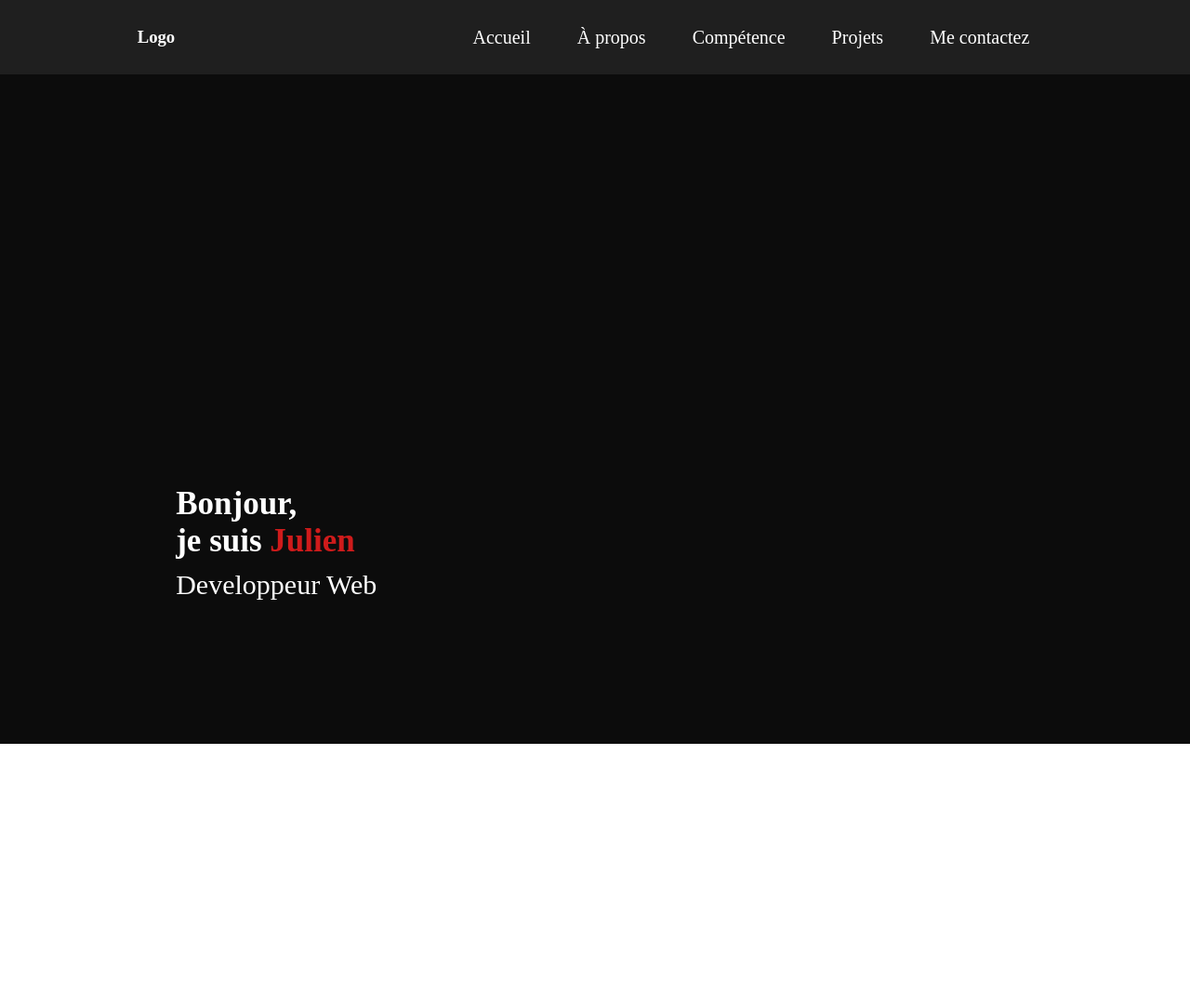
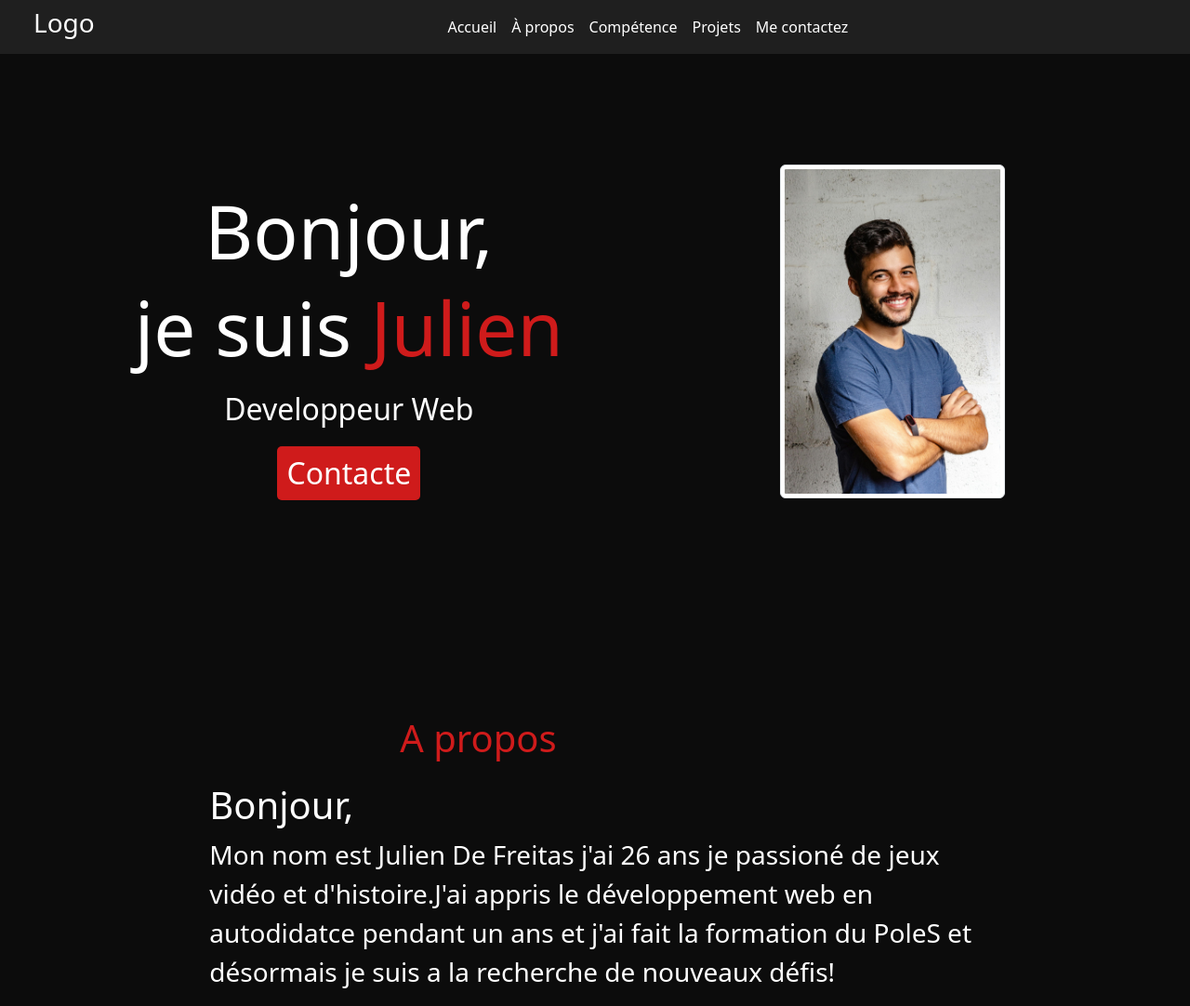
Before and after one commit to DfrtJulien/Portfolio, a plain HTML site: page index.html in a window 1280 px wide. Shown: the whole page at 93% size. Before the commit the page ends 800 px from the top, so only its background shows below. Drawn offline with nearby package versions, Linux system fonts and the light colour scheme.

Commit message:
avancement du portfolio

```diff
--- a/css/style.css
+++ b/css/style.css
@@ -1,4 +1,4 @@
-:root {
+ :root {
     --primary-bg-color: #0C0C0C;
     --secondary-bg-color: #1F1F1F;
     --primary-font-color: #FFFFFF;
@@ -16,9 +16,10 @@ body {
 
 li {
     list-style-type: none;
+    color: var(--primary-font-color);
 }
 
-a {
+.btn-link{
     text-decoration: none;
     color: inherit;
 }
@@ -29,27 +30,70 @@ header {
     width: 100%;
 }
 
-.nav-container {
-    display: flex;
-    justify-content: space-around;
-    align-items: center;
-    padding: 20px;
+.primary-color {
     color: var(--primary-font-color);
-    height: 80px;
 }
 
-.link-container {
-    display: none;
+.primary-bg-clr {
+    background-color: var(--primary-bg-color);
 }
 
-.small {
-    display: block !important;
-    font-size: 20px;
+.secondary-color {
+    color: var(--secondary-font-color);
 }
 
+.nav-link {
+    transition: all 0.3s ease-in-out;
+}
+
+.nav-link:hover {
+    font-size: 110%;
+    border-bottom: 3px solid var(--secondary-font-color);
+}
+
+
+.secondary-bg-clr {
+    background-color: var(--secondary-bg-color);
+}
+
+.presentation-section, .about-section {
+    background-color: var(--primary-bg-color);
+    padding-top: 50px;
+}
+
+.red-font {
+    color: var(--secondary-font-color);
+}
+
+.red-bg-btn {
+    background-color: var(--secondary-font-color);
+    border: none;
+    padding: 5px 10px;
+    border-radius: 5px;
+}
+
+.red-bg-btn a {
+    text-decoration: none;
+    color: var(--primary-font-color);
+}
+.my-img {
+    width: 50%;
+}
+
+.about-tittle {
+    font-size: 40px;
+    color: var(--secondary-font-color);
+    width: 80%;
+    margin: 0 auto;
+    display: inline-block;
+}
+/* .my-img {
+    width: 50%;
+    height: 50%;
+} */
  /************************************************* ABOUT ME CONTAINER ***********************************/
 
- .container {
+ /* .container {
     background-color: var(--primary-bg-color);
     height: 100vh;
     padding-top: 40%;
@@ -76,24 +120,26 @@ header {
 .card-about-container p {
     font-size: 30px;
     padding-left: 10px;
-}
+}*/
 @media screen and (min-width: 768px){
 
-    .link-container {
-    display: flex;
-    align-items: center;
+    .card-presentation-container {
+        text-align: center;
+        padding-top: 10%;
+    }
+
+    .my-img {
+        margin-top: 20%;
+        width: 60%;
+    }
+
+    .presentation-section {
+        height: 90vh;
+    }
 }
 
-    .small {
-        display: none !important;
-}
-    .nav-link {
-        margin: 0 15px;
-        font-size: 18px;
-    }
-
     /************************************************* ABOUT ME CONTAINER ***********************************/
-}
+/* }
 
 @media screen and (min-width: 1200px) {
 
@@ -109,4 +155,4 @@ header {
     }
 
     /************************************************* ABOUT ME CONTAINER ***********************************/
-}
+/* }  */
--- a/index.html
+++ b/index.html
@@ -5,29 +5,54 @@
     <meta name="viewport" content="width=device-width, initial-scale=1.0">
     <link rel="stylesheet" href="/css/style.css">
     <link rel="stylesheet" href="https://cdnjs.cloudflare.com/ajax/libs/font-awesome/6.4.0/css/all.min.css" integrity="sha512-iecdLmaskl7CVkqkXNQ/ZH/XLlvWZOJyj7Yy7tcenmpD1ypASozpmT/E0iPtmFIB46ZmdtAc9eNBvH0H/ZpiBw==" crossorigin="anonymous" referrerpolicy="no-referrer" />
+    <link href="https://cdn.jsdelivr.net/npm/bootstrap@5.3.3/dist/css/bootstrap.min.css" rel="stylesheet" integrity="sha384-QWTKZyjpPEjISv5WaRU9OFeRpok6YctnYmDr5pNlyT2bRjXh0JMhjY6hW+ALEwIH" crossorigin="anonymous">
     <title>Portfolio Julien De Freitas</title>
 </head>
 <body>
     <header>
-        <nav class="nav-container">
-            <h3 class="logo">Logo</h3>
-            <ul class="link-container">
-                <li><a href=".about-container" class="nav-link">Accueil</a></li>
-                <li><a href="#" class="nav-link">À propos</a></li>
-                <li><a href="#" class="nav-link">Compétence</a></li>
-                <li><a href="#" class="nav-link">Projets</a></li>
-                <li><a href="#" class="nav-link">Me contactez</a></li>
-            </ul>
-            <i class="fa-solid fa-bars small"></i>
+        <nav class="navbar navbar-expand-lg">
+            <div class="container-fluid">
+                <div class="col-xs-4 text-center">
+                    <h3 class="logo text-white mx-4">Logo</h3>
+                </div>
+                <div class="col-md-8 collapse navbar-collapse justify-content-center" id="navbarSupportedContent">
+                    <ul class="navbar-nav">
+                        <li class="nav-item"><a href=".presentation-container" class="nav-link text-white">Accueil</a></li>
+                        <li class="nav-item"><a href="#" class="nav-link link-underline-secondary-hover link-offset-1 text-white">À propos</a></li>
+                        <li class="nav-item"><a href="#" class="nav-link text-white">Compétence</a></li>
+                        <li class="nav-item"><a href="#" class="nav-link text-white">Projets</a></li>
+                        <li class="nav-item"><a href=".contact_container" class="nav-link text-white">Me contactez</a></li>
+                    </ul>
+                </div>
+                    <div class="col-xs-4 d-sm-block d-md-none fs-2">
+                        <i class="fa-solid fa-bars small text-white"></i>
+                    </div>
+                </div>
+            </div>
         </nav>
     </header>
-    <section class="container">
-        <div class="about-container">
-            <div class="card-about-container">
-                <h1>Bonjour,<br /> je suis <span class="red-font">Julien</span></h1>
-                <p>Developpeur Web</p>
+    <section class="container-fluid pt-4 presentation-section">
+        <div class="row mt-5">
+            <div class="col-xs-12 col-md-7 card-presentation-container"    >
+                <h1 class="text-white display-1 ms-1">Bonjour,</h1>
+                <p class="text-white display-1 ms-1">je suis <span class="red-font">Julien</span></p>
+                <p class="text-white fs-2 ms-1" id="passion">Developpeur Web</p>
+                <button  class="red-bg-btn fs-2 ms-1"><a href=".contact_container">Contacte</a></button>
+            </div>
+            <div class="col-xs-6 col-md-4 mt-4 text-center pb-5">
+                <img alt="De Freitas julien Développeur web" src="/img/pexels-italo-melo-881954-2379004.jpg" class="img-fluid img-thumbnail my-img">
             </div>
         </div>
     </section>
+    <section class="container-fluid about-section">
+        <h2 class="text-center about-tittle">A propos</h2>
+        <div class="row">
+            <div class="col-8 mx-auto mt-4">
+                <h2 class="text-white fs-1">Bonjour,</h2>
+                <p class="text-white fs-3">Mon nom est Julien De Freitas j'ai 26 ans je passioné de jeux vidéo et d'histoire.J'ai appris le développement web en autodidatce pendant un ans et j'ai fait la formation du PoleS et désormais je suis a la recherche de nouveaux défis!</p>
+            </div>
+        </div>
+    </section>
+    <script type="text/javascript" src="https://cdn.jsdelivr.net/npm/bootstrap@5.3.3/dist/js/bootstrap.bundle.min.js" integrity="sha384-YvpcrYf0tY3lHB60NNkmXc5s9fDVZLESaAA55NDzOxhy9GkcIdslK1eN7N6jIeHz" crossorigin="anonymous"></script>
 </body>
 </html>
```
Also changed, not shown: img/pexels-italo-melo-881954-2379004.jpg (added).
